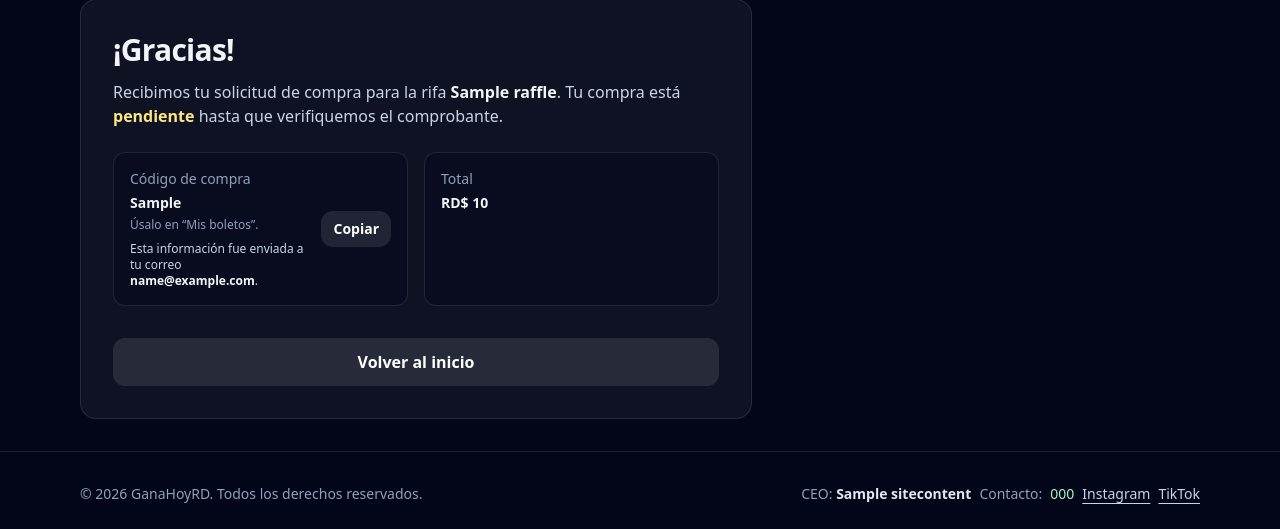
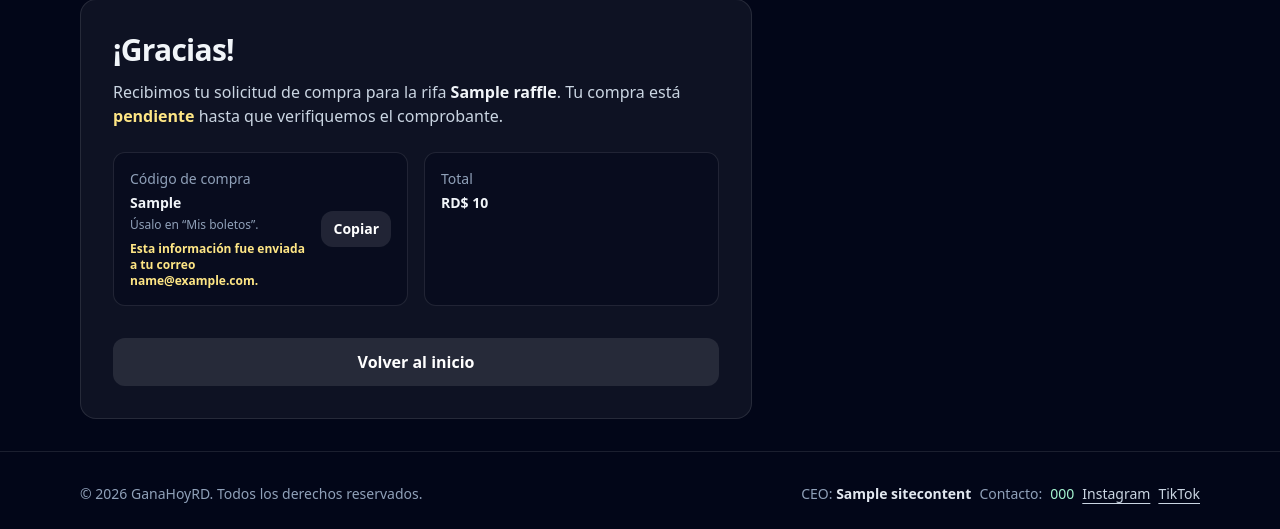
Before and after one commit to draramirezr/RIFA, a Django app: template rifas/templates/rifas/thanks.html in a window 1280 px wide. Shown: the part 94-623 px from the top of the page. Run offline with Django 5.2, Linux system fonts and the light colour scheme; the template is opened without the code that fills it: values that come from a table or form of the project are taken from there, others are empty; tables that the repository leaves empty hold one stand-in row (values such as "Sample post").

Commit message:
ui: resaltar copiar y aviso de email
- Pone el botón “Copiar” del método de pago en verde.
- Resalta en amarillo el aviso de que el código fue enviado al correo.

Made-with: Cursor

```diff
--- a/rifas/templates/rifas/buy_ticket.html
+++ b/rifas/templates/rifas/buy_ticket.html
@@ -169,7 +169,7 @@
                       —
                     </div>
                     <button type="button" id="copyAccount"
-                            class="rounded-xl bg-white/10 px-3 py-2 text-sm font-semibold text-white hover:bg-white/15">
+                            class="rounded-xl bg-emerald-500 px-3 py-2 text-sm font-semibold text-slate-950 hover:bg-emerald-400 active:bg-emerald-500/90 transition">
                       Copiar
                     </button>
                   </div>
--- a/rifas/templates/rifas/thanks.html
+++ b/rifas/templates/rifas/thanks.html
@@ -19,8 +19,8 @@
             <div class="text-slate-400">Código de compra</div>
             <div class="mt-1 font-semibold text-slate-100">{{ purchase.public_reference }}</div>
             <div class="mt-1 text-xs text-slate-400">Úsalo en “Mis boletos”.</div>
-            <div class="mt-2 text-xs text-slate-300">
-              Esta información fue enviada a tu correo{% if purchase.email %} <span class="font-semibold text-slate-100">{{ purchase.email }}</span>{% endif %}.
+            <div class="mt-2 text-xs text-amber-200 font-semibold">
+              Esta información fue enviada a tu correo{% if purchase.email %} <span class="text-amber-200">{{ purchase.email }}</span>{% endif %}.
             </div>
           </div>
           <button type="button" id="copyRef"
```
